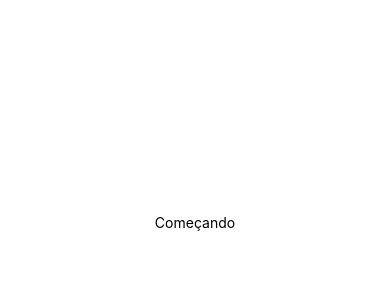
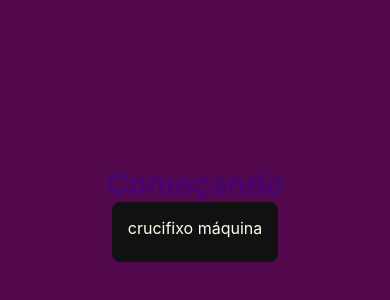
Before and after one commit to ErivanF/GymMemo, a React Native app: screen / in a window 390 px wide. Shown: the part 200-500 px from the top of the page. Built offline with nearby package versions, Linux system fonts and the light colour scheme.

Commit message:
fixed theme provider

```diff
--- a/App.tsx
+++ b/App.tsx
@@ -1,20 +1,10 @@
-import { StatusBar } from "expo-status-bar";
-import { StyleSheet, Text, View } from "react-native";
+import ThemeProvider from "./Components/ThemeProvider";
+import Main from "./Views/Main";
 
 export default function App() {
   return (
-    <View style={styles.container}>
-      <Text>Começando</Text>
-      <StatusBar style="auto" />
-    </View>
+    <ThemeProvider>
+      <Main />
+    </ThemeProvider>
   );
 }
-
-const styles = StyleSheet.create({
-  container: {
-    flex: 1,
-    backgroundColor: "#fff",
-    alignItems: "center",
-    justifyContent: "center",
-  },
-});
--- /dev/null
+++ b/Components/ExerciseCard/index.tsx
@@ -0,0 +1,36 @@
+import { StyleSheet, Text, View } from "react-native";
+import { IExercise } from "../../Interfaces";
+import { DarkTheme } from "../ThemeProvider/themes";
+
+const ExerciseCard = (exercise: IExercise) => {
+  return (
+    <View style={styles.card}>
+      <Text style={styles.text}>{exercise.name}</Text>
+    </View>
+  );
+};
+
+const styles = StyleSheet.create({
+  card: {
+    backgroundColor: DarkTheme.card,
+    padding: 16,
+    borderRadius: 8,
+    marginBottom: 16,
+    maxHeight: "auto",
+  },
+  title: {
+    fontSize: 20,
+    fontWeight: "bold",
+    marginBottom: 8,
+  },
+  details: {
+    marginBottom: 16,
+  },
+  text: {
+    fontSize: 16,
+    color: DarkTheme.cardText,
+    marginBottom: 8,
+  },
+});
+
+export default ExerciseCard;
--- /dev/null
+++ b/Components/ThemeProvider/index.tsx
@@ -0,0 +1,34 @@
+import { ReactNode, createContext, useContext, useState } from "react";
+import { DarkTheme } from "./themes";
+import { colorTheme } from "../../Interfaces";
+import { Text } from "react-native";
+
+interface IThemeContext {
+  change: () => void;
+  get: colorTheme;
+}
+interface ThemeProviderProps {
+  children: ReactNode;
+}
+
+const ThemeContext = createContext<IThemeContext>({} as IThemeContext);
+const ThemeProvider = ({ children }: ThemeProviderProps) => {
+  const theme = DarkTheme;
+  const changeTheme = () => {
+    return undefined;
+  };
+  return (
+    <ThemeContext.Provider value={{ change: changeTheme, get: theme }}>
+      {children}
+    </ThemeContext.Provider>
+  );
+};
+export const useTheme = () => {
+  const context = useContext(ThemeContext);
+  if (!context.get) {
+    throw new Error("useTheme must be used within a ThemeProvider");
+  }
+  return context;
+};
+
+export default ThemeProvider;
--- /dev/null
+++ b/Components/ThemeProvider/themes.ts
@@ -0,0 +1,8 @@
+import { colorTheme } from "../../Interfaces";
+
+export const DarkTheme: colorTheme = {
+  background: "#53084e",
+  card: "#111",
+  text: "#440571",
+  cardText: "#fffff0",
+};
--- /dev/null
+++ b/Interfaces/index.ts
@@ -0,0 +1,11 @@
+export type IExercise = {
+  name: string;
+  load: number;
+  unit: string;
+};
+export interface colorTheme {
+  background: string;
+  card: string;
+  text: string;
+  cardText: string;
+}
--- /dev/null
+++ b/Views/Main/index.tsx
@@ -0,0 +1,36 @@
+import { StyleSheet, Text, View } from "react-native";
+import { useTheme } from "../../Components/ThemeProvider";
+import { StatusBar } from "expo-status-bar";
+import ExerciseCard from "../../Components/ExerciseCard";
+import { IExercise } from "../../Interfaces";
+import { DarkTheme } from "../../Components/ThemeProvider/themes";
+
+const Main = () => {
+  const theme = useTheme().get;
+  const crucifixo: IExercise = {
+    name: "crucifixo máquina",
+    load: 50,
+    unit: "kg",
+  };
+  const styles = StyleSheet.create({
+    container: {
+      flex: 1,
+      backgroundColor: theme.background,
+      alignItems: "center",
+      justifyContent: "center",
+    },
+    text: {
+      color: theme.text,
+      fontSize: 30,
+      fontWeight: "bold",
+    },
+  });
+  return (
+    <View style={styles.container}>
+      <Text style={styles.text}>Começando</Text>
+      <StatusBar style="auto" />
+      <ExerciseCard {...crucifixo} />
+    </View>
+  );
+};
+export default Main;
```
Also changed, not shown: Todo.txt (added), 1 other file (tests, documents, lock files or other folders).
